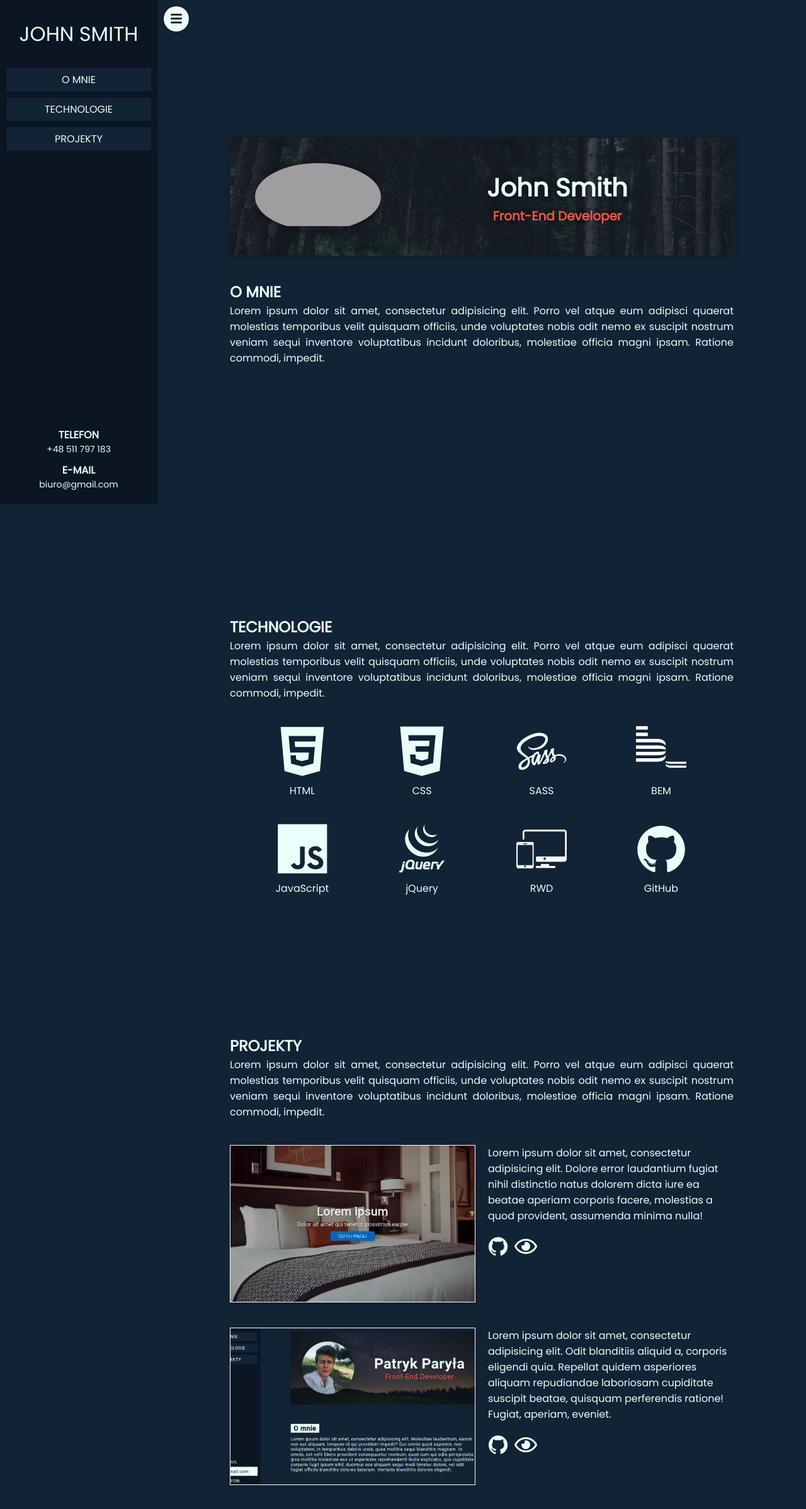
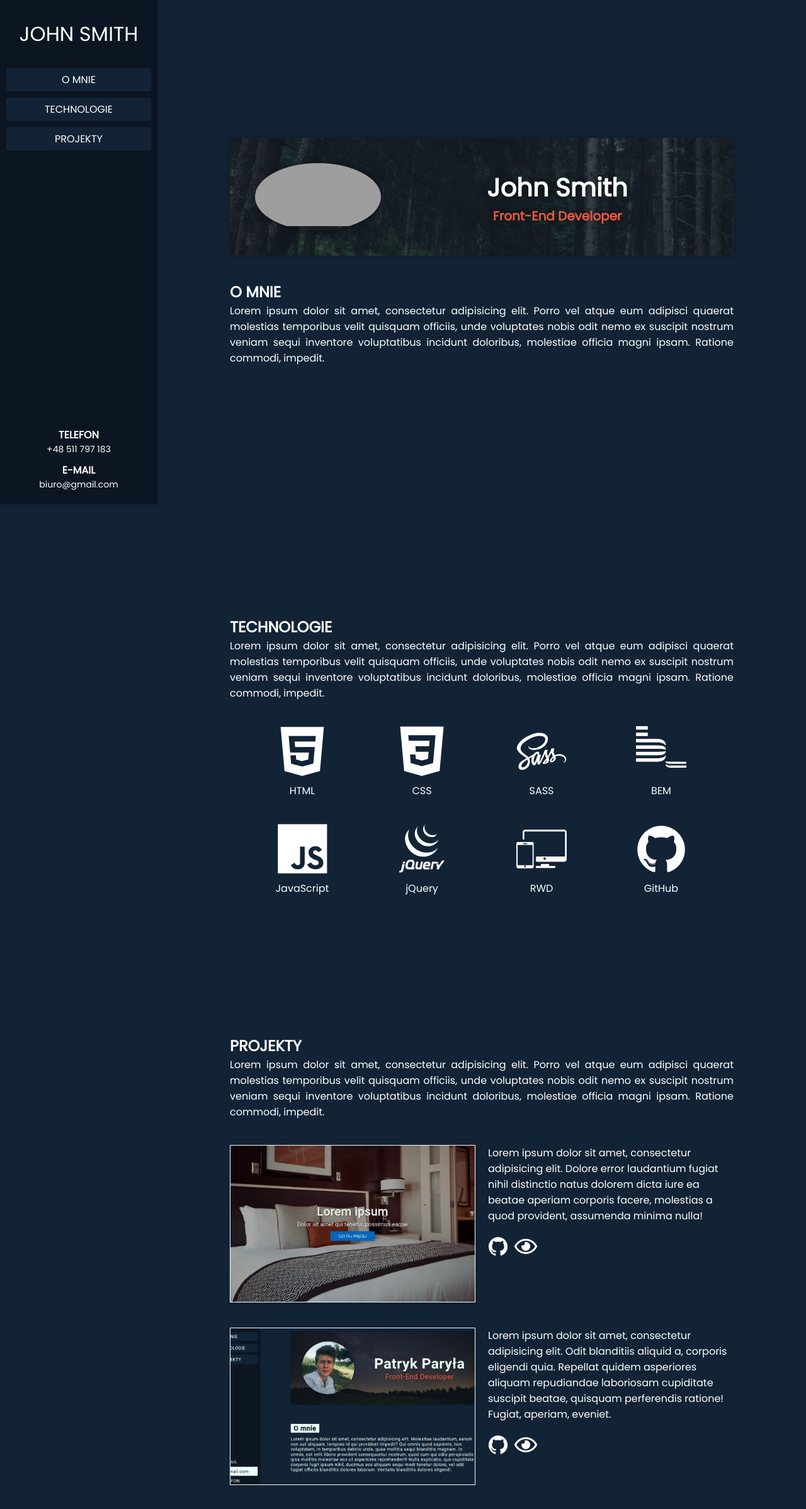
Before and after one commit to Trxior/portfolio, a website: page index.html in a window 1280 px wide. Shown: the whole page at 63% size. Drawn offline with nearby package versions, Linux system fonts and the light colour scheme; grey boxes are pictures that could not be loaded.

Commit message:
responsive sidebar and styling improvements

```diff
--- a/index.html
+++ b/index.html
@@ -17,13 +17,13 @@
         <nav class="sidebar__navigation navigation">
             <ul class="navigation__list">
                 <li class="navigation__item">
-                    <a href="" class="navigation__link">O mnie</a>
+                    <a href="#about" class="navigation__link">O mnie</a>
                 </li>
                 <li class="navigation__item">
-                    <a href="" class="navigation__link">Technologie</a>
+                    <a href="#technologies" class="navigation__link">Technologie</a>
                 </li>
                 <li class="navigation__item">
-                    <a href="" class="navigation__link">Projekty</a>
+                    <a href="#project" class="navigation__link">Projekty</a>
                 </li>
             </ul>
         </nav>
@@ -39,11 +39,11 @@
             </div>
         </div>
 
-        <button class="sidebar__btn"><i id="sidebar-btn" class="fas fa-bars"></i></button>
+        <button class="sidebar__btn toggleMenu"><i id="sidebar-btn" class="fas fa-bars"></i></button>
     </section>
 
     <main class="portfolio">
-        <section class="wrapper">
+        <section class="wrapper" id="about">
             <header class="about__header">
                 <div class="about__pfp">
                     <img src="./img/avatar.jpg" class="about__image">
@@ -59,7 +59,7 @@
             </div>
         </section>
 
-        <section class="wrapper">
+        <section class="wrapper" id="technologies">
             <div class="wrapper__box">
                 <h2 class="wrapper__title">Technologie</h2>
                 <p class="wrapper__description">Lorem ipsum dolor sit amet, consectetur adipisicing elit. Porro vel atque eum adipisci quaerat molestias temporibus velit quisquam officiis, unde voluptates nobis odit nemo ex suscipit nostrum veniam sequi inventore voluptatibus incidunt doloribus, molestiae officia magni ipsam. Ratione commodi, impedit.</p>
@@ -100,7 +100,7 @@
             </div>
         </section>
 
-        <section class="wrapper">
+        <section class="wrapper" id="project">
             <div class="wrapper__box">
                 <h2 class="wrapper__title">Projekty</h2>
                 <p class="wrapper__description">Lorem ipsum dolor sit amet, consectetur adipisicing elit. Porro vel atque eum adipisci quaerat molestias temporibus velit quisquam officiis, unde voluptates nobis odit nemo ex suscipit nostrum veniam sequi inventore voluptatibus incidunt doloribus, molestiae officia magni ipsam. Ratione commodi, impedit.</p>
@@ -112,8 +112,12 @@
                     </div>
                     <p class="project__description">Lorem ipsum dolor sit amet, consectetur adipisicing elit. Dolore error laudantium fugiat nihil distinctio natus dolorem dicta iure ea beatae aperiam corporis facere, molestias a quod provident, assumenda minima nulla!</p>
                     <div class="project__btn-group">
-                        <i class="devicon-github-plain"></i>
-                        <i class="far fa-eye"></i>
+                        <a href="https://github.com/Trxior/hotel-web">
+                            <i class="devicon-github-plain"></i>
+                        </a>
+                        <a href="https://trxior.github.io/hotel-web/">
+                            <i class="far fa-eye"></i>
+                        </a>
                     </div>
                 </div>
                 <div class="project__item">
@@ -122,8 +126,12 @@
                     </div>
                     <p class="project__description">Lorem ipsum dolor sit amet, consectetur adipisicing elit. Odit blanditiis aliquid a, corporis eligendi quia. Repellat quidem asperiores aliquam repudiandae laboriosam cupiditate suscipit beatae, quisquam perferendis ratione! Fugiat, aperiam, eveniet.</p>
                     <div class="project__btn-group">
-                        <i class="devicon-github-plain"></i>
-                        <i class="far fa-eye"></i>
+                        <a href="https://github.com/Trxior/portfolio">
+                            <i class="devicon-github-plain"></i>
+                        </a>
+                        <a href="https://trxior.github.io/portfolio/">
+                            <i class="far fa-eye"></i>
+                        </a>
                     </div>
                 </div>
             </div>
--- a/js/main.js
+++ b/js/main.js
@@ -0,0 +1,68 @@
+$(document).on('click', 'a[href^="#"]', function (event) {
+    event.preventDefault();
+
+    $('html, body').animate({
+        scrollTop: $($.attr(this, 'href')).offset().top
+    }, 500);
+});
+
+$('.toggleMenu').click(function () {
+    $('#sidebar-btn').toggleClass('fa-times fa-bars');
+    $('.sidebar').toggleClass('sidebar--active');
+});
+/*
+const about = document.getElementById("about"),
+    technologies = document.getElementById("technologies"),
+    project = document.getElementById("project"),
+    arr = [about, technologies, project];
+
+let index = 0;
+
+window.addEventListener('wheel', (e) => {
+
+    if (e.deltaY > 0) {
+        if (index === 3) {
+            index = 3;
+        } else {
+            index++;
+        }
+    } else {
+        if (index === 0) {
+            index = 0;
+        } else {
+            index--;
+        }
+    }
+    console.log(index);
+    window.scroll(0, arr[index].offsetTop);
+})*/
+
+
+
+
+
+
+
+
+
+/*
+
+$(window).scroll(function () {
+
+	var $window = $(window),
+		$panel = $('.animation');
+
+	var	$scroll = $window.scrollTop() + $window.height() - 160;
+
+	$panel.each(function () {
+		var $this = $(this);
+
+		if ($this.position().top <= $scroll) {
+
+			$($this).css('transform', 'translate(0, 0)');
+			$($this).css('opacity', '1');
+		}
+	});
+
+}).scroll();
+*/
--- a/scss/_general.scss
+++ b/scss/_general.scss
@@ -10,16 +10,13 @@
 
 body {
     font: 16px Poppins, Arial, sans-serif;
-    background: $dark-blue;
-    color: #EAFFF9;
-    height: 100vh;
-    display: flex;
-    justify-content: center;
+    background: $blue;
+    color: $white;
 }
 
 a {
     display: block;
     text-decoration: none;
-    color: #EAFFF9;
+    color: $white;
     cursor: pointer;
 }
--- a/scss/_portfolio.scss
+++ b/scss/_portfolio.scss
@@ -6,7 +6,7 @@
     display: flex;
     justify-content: center;
     flex-direction: column;
-    min-height: 100%;
+    min-height: 100vh;
     max-width: 840px;
     margin: 0 auto;
     padding: 40px 20px;
@@ -61,13 +61,12 @@
     }
 
     &__title {
-        color: #EAFFF9;
         font-size: 40px;
         font-weight: 900;
     }
 
     &__description {
-        color: #F05843;
+        color: $orange;
         font-size: 20px;
         font-weight: 700;
     }
@@ -132,7 +131,6 @@
     }
 
     &__description {
-        font-size: 16px;
         grid-area: description;
     }
 
--- a/scss/_responsive.scss
+++ b/scss/_responsive.scss
@@ -1,11 +1,19 @@
 @media (max-width: 768px) {
+
+    .wrapper {
+        padding: 20px;
+    }
 
     .sidebar {
         transform: translate(-250px, 0);
-    }
 
-    .active-header {
-        transform: translate(0, 0);
+        &--active {
+            transform: translate(0, 0);
+        }
+
+        &__btn {
+            display: block;
+        }
     }
 
     .about {
@@ -27,11 +35,16 @@
     }
 
     .project {
-        grid-auto-rows: 1fr;
+        display: block;
 
         &__item {
             grid-template: 200px auto auto / 1fr;
             grid-template-areas: "thumbnail""description""btn";
+            padding-bottom: 40px;
+
+            &:last-of-type {
+                padding-bottom: 0;
+            }
         }
     }
 }
--- a/scss/_sidebar.scss
+++ b/scss/_sidebar.scss
@@ -9,12 +9,12 @@
     height: 100%;
     max-height: 100vh;
     padding: 20px 10px;
-    background: #0b1622;
+    background: $dark-blue;
     box-shadow: 0 0 5px rgba(0, 0, 0, .25);
     text-transform: uppercase;
     text-align: center;
     z-index: 5;
-    transition: 1s;
+    transition: .5s;
 
     &__title {
         font-size: 2rem;
@@ -23,17 +23,18 @@
     }
 
     &__btn {
-        right: -50px;
+        right: -60px;
         top: 10px;
         position: absolute;
-        background: #EAFFF9;
+        background: $white;
         box-shadow: 0 0 5px rgba(0, 0, 0, .25);
-        height: 40px;
-        width: 40px;
+        height: 50px;
+        width: 50px;
         border: none;
-        border-radius: 40px;
-        font-size: 20px;
-        color: #0b1622;
+        border-radius: 50px;
+        display: none;
+        font-size: 24px;
+        color: $dark-blue;
     }
 }
 
@@ -44,11 +45,11 @@
     }
 
     &__link {
-        background: $dark-blue;
+        background: $blue;
         box-shadow: 0 0 2px rgba(21, 21, 21, .25);
         border-radius: 2px;
         padding: 6px 10px;
-        transition: 1s;
+        transition: .5s;
 
         &:hover {
             color: $orange;
@@ -67,7 +68,7 @@
     &__data {
         font-size: 14px;
         text-transform: none;
-        transition: 1s;
+        transition: .5s;
 
         &:hover {
             color: $orange;
--- a/scss/_variables.scss
+++ b/scss/_variables.scss
@@ -1,2 +1,4 @@
-$dark-blue: #122335;
+$blue: #122335;
+$dark-blue: #0b1622;
 $orange: #F05843;
+$white: #FFFFFF;
```
Also changed, not shown: css/style.css.
